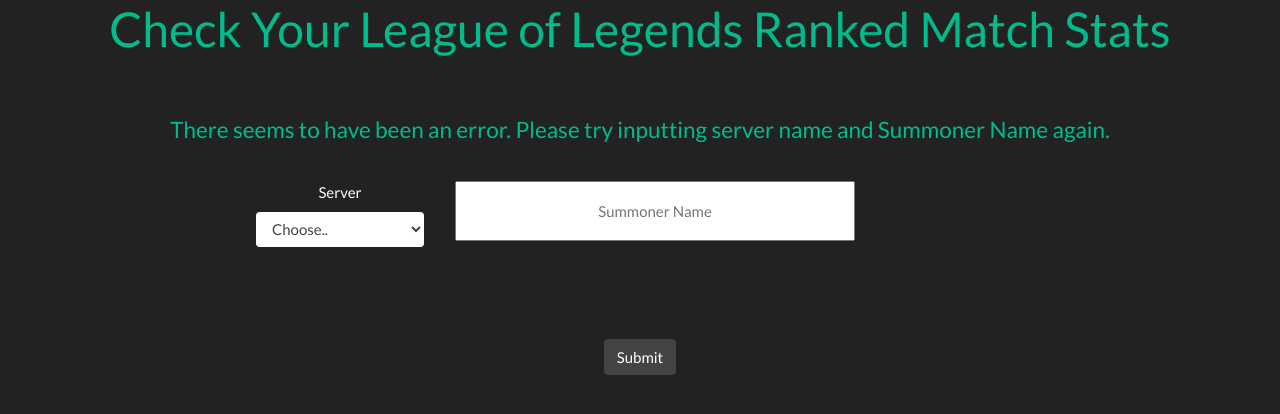
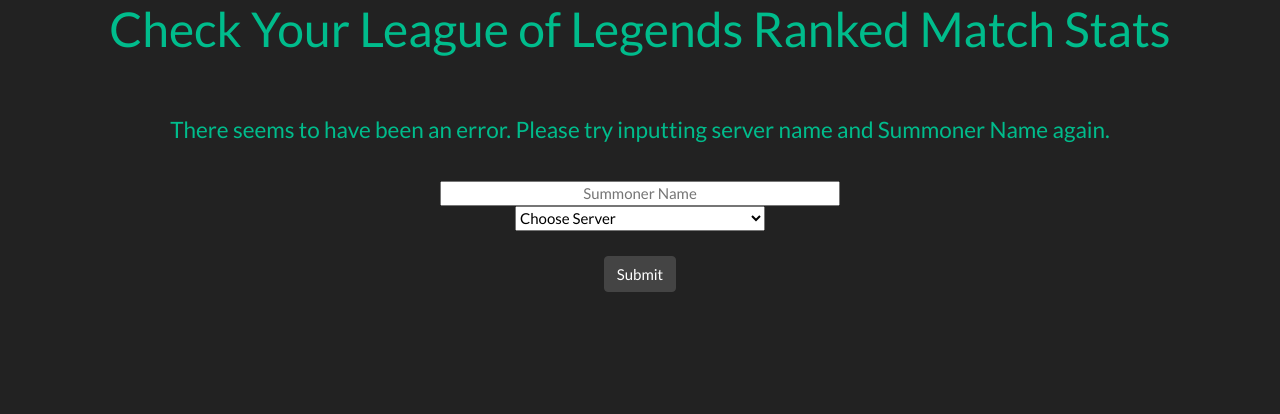
Before and after one commit to mjnoman/LOL-Ranked-Stats, a Flask app: template templates/error.html in a window 1280 px wide. Shown: the top 414 px of the page. Run offline with Flask 2, Linux system fonts and the light colour scheme; the template is opened without the code that fills it, so the values that code supplies are empty; some libraries are stand-ins or nearby versions.

Commit message:
Fixed champ images and error page

```diff
--- a/templates/error.html
+++ b/templates/error.html
@@ -6,8 +6,8 @@
     <meta charset="utf-8">
     <meta name="viewport" content="width=device-width, initial-scale=1, shrink-to-fit=no">
     <link rel="stylesheet" href="https://stackpath.bootstrapcdn.com/bootstrap/4.5.0/css/bootstrap.min.css" integrity="sha384-9aIt2nRpC12Uk9gS9baDl411NQApFmC26EwAOH8WgZl5MYYxFfc+NcPb1dKGj7Sk" crossorigin="anonymous">
-    <link rel="stylesheet" href="{{ url_for('static', filename="bootstrap.min.css") }}">
-    <link rel="stylesheet" href="{{ url_for('static', filename="styles.css") }}">
+    <link rel="stylesheet" href="{{ url_for('static', filename='bootstrap.min.css') }}">
+    <link rel="stylesheet" href="{{ url_for('static', filename='styles.css') }}">
     <title>{{ title }}</title>
   </head>
   <body>
@@ -15,11 +15,12 @@
     <h4 style="text-align:center; padding-bottom: 30px; color: #00bc8c;">There seems to have been an error. Please try inputting server name and Summoner Name again.</h4>
     <form action="/" method="POST" style="text-align:center" id="searchForm">
       <div class="summName">
-        <div style="align-content: center; width: 800px; margin: 0 auto;" class="row">
-        <div class="form-group col-sm-3">
-          <label for="region">Server</label>
-          <select id="region" name="region" class="form-control">
-            <option selected>Choose..</option>
+        <div>
+			<input style="width: 400px; height : 25px; text-align: center;" type="text" placeholder="Summoner Name" name="name">
+        </div>
+		<div>
+          <select style="width:250px; height : 25px;" id="region" name="region">
+            <option selected>Choose Server</option>
             <option>NA</option>
             <option>EUW</option>
             <option>KR</option>
@@ -33,10 +34,9 @@
             <option>LAS</option>
           </select>
         </div>
-        <div class="form-group col-sm-3">
-        <input style="width: 400px; height: 60px; text-align: center" type="text" placeholder="Summoner Name" name="name"><br>
-      </div></div></div>
-      <button style="margin-top: 75px" type="submit" value="Submit" class="btn btn-secondary">Submit</button>
+       </div>
+	  </div>
+	<button style="margin-top: 25px" type="submit" value="Submit" class="btn btn-secondary">Submit</button>
     </form>
   </body>
 </html>
--- a/templates/index.html
+++ b/templates/index.html
@@ -55,7 +55,7 @@
         <u>Recent Champion Picks:</u><br>
       {% endif %}
       {% for item in champs %}
-        <img src="static/{{item}}.png" style="width: 40px; height: 40px" alt="{{ item }}"/>
+        <img src="./static/{{item}}.png" style="width: 40px; height: 40px" alt="{{ item }}"/>
       {% endfor %}
         </ul>
     </h4>
```
